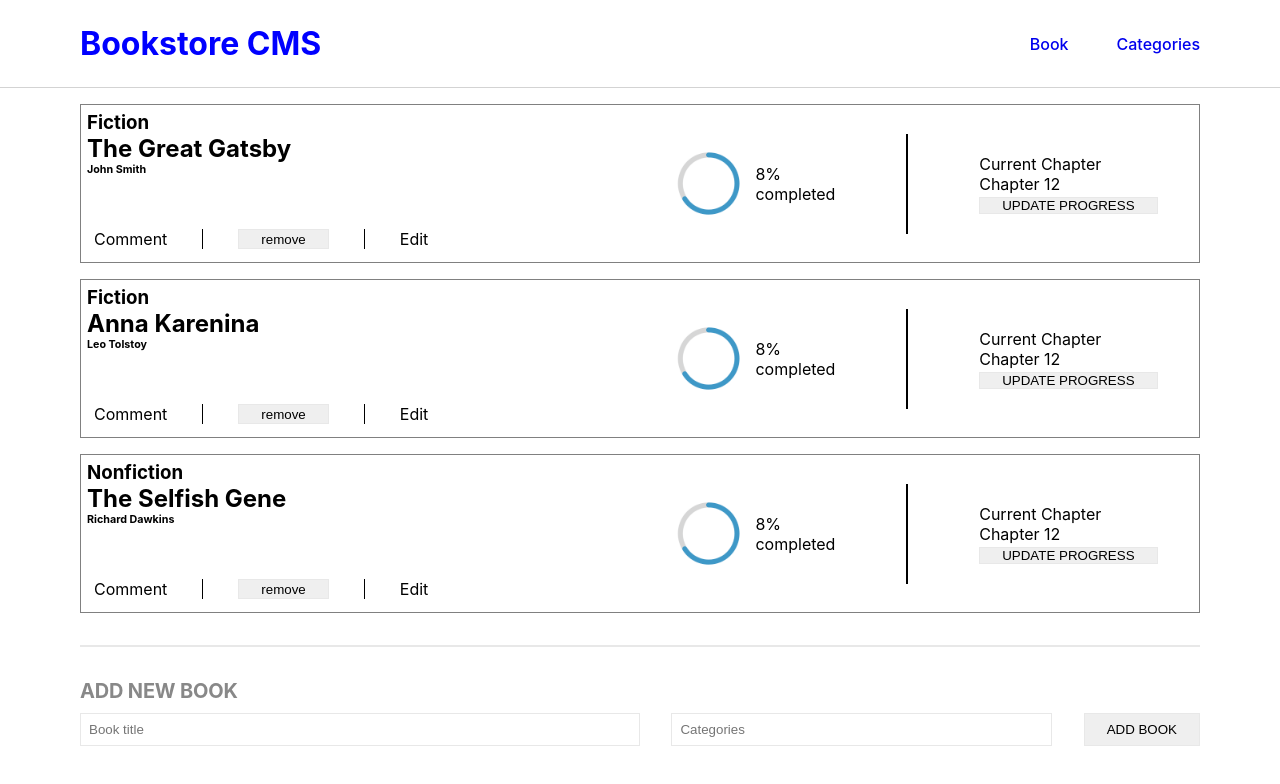
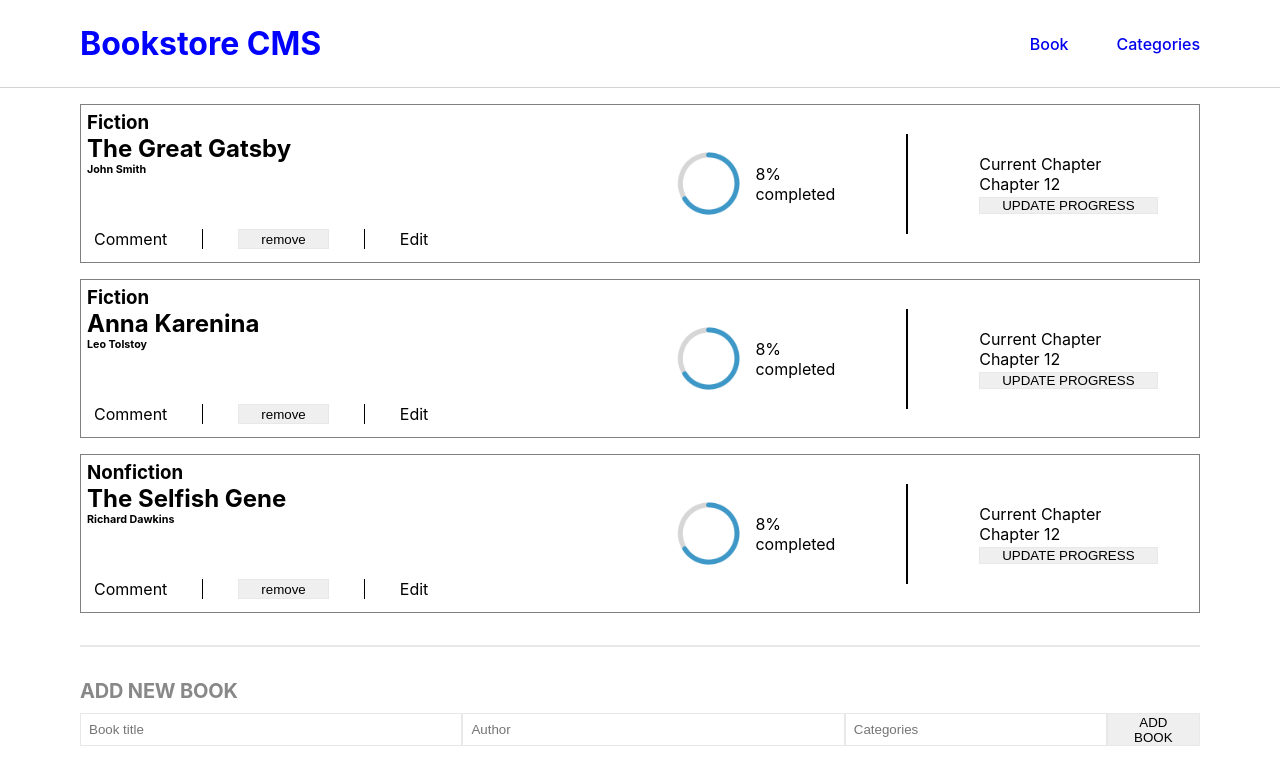
Before and after one commit to bronnie313/bookstore, a React (Create React App) app: page / in a window 1280 px wide. Shown: the top 784 px of the page. Built offline with nearby package versions, Linux system fonts and the light colour scheme.

Commit message:
add addBook functionlity with redux

```diff
--- a/src/components/Form.js
+++ b/src/components/Form.js
@@ -1,14 +1,34 @@
 import './styles/Form.css';
+import React, { useState } from 'react';
+import { useDispatch } from 'react-redux';
+import { addBook } from '../redux/books/booksSlice';
 
-const Form = () => (
+const Form = () => {
+  const [title, setTitle] = useState('');
+  const [author, setAuthor] = useState('');
+  const [categories, setCategories] = useState('');
+
+  const dispatch = useDispatch();
+
+  const handleSubmit = (e) => {
+    e.preventDefault();
+    dispatch(addBook({ title, author, categories }));
+    setTitle('');
+    setAuthor('');
+    setCategories('');
+  };
+
+  return (
     <div>
       <div className="form_title">ADD NEW BOOK</div>
-    <form action="">
-      <input type="text" className="book_title" placeholder="Book title" />
-      <input type="text" className="category_entry" placeholder="Categories" />
+      <form onSubmit={handleSubmit}>
+        <input type="text" className="book_title" value={title} placeholder="Book title" onChange={(e) => setTitle(e.target.value)} />
+        <input type="text" className="book_title" value={author} placeholder="Author" onChange={(e) => setAuthor(e.target.value)} />
+        <input type="text" className="category_entry" value={categories} placeholder="Categories" onChange={(e) => setCategories(e.target.value)} />
         <button type="submit">ADD BOOK</button>
       </form>
     </div>
   );
+};
 
 export default Form;
--- a/src/redux/books/booksSlice.js
+++ b/src/redux/books/booksSlice.js
@@ -11,12 +11,16 @@ const booksSlice = createSlice({
   initialState,
   reducers: {
     addBook: (state, action) => {
-      const newBook = action.payload;
+      const newBook = {
+        item_id: `item${state.bookItems.length + 1}`,
+        title: action.payload.title,
+        author: action.payload.author,
+        categories: action.payload.categories,
+      };
       state.bookItems.push(newBook);
     },
     removeBook: (state, action) => {
       const bookId = action.payload;
-      console.log(action);
       state.bookItems = state.bookItems.filter((item) => item.item_id !== bookId);
     },
   },
```
Lines whose indentation alone changed are shown as unchanged.
